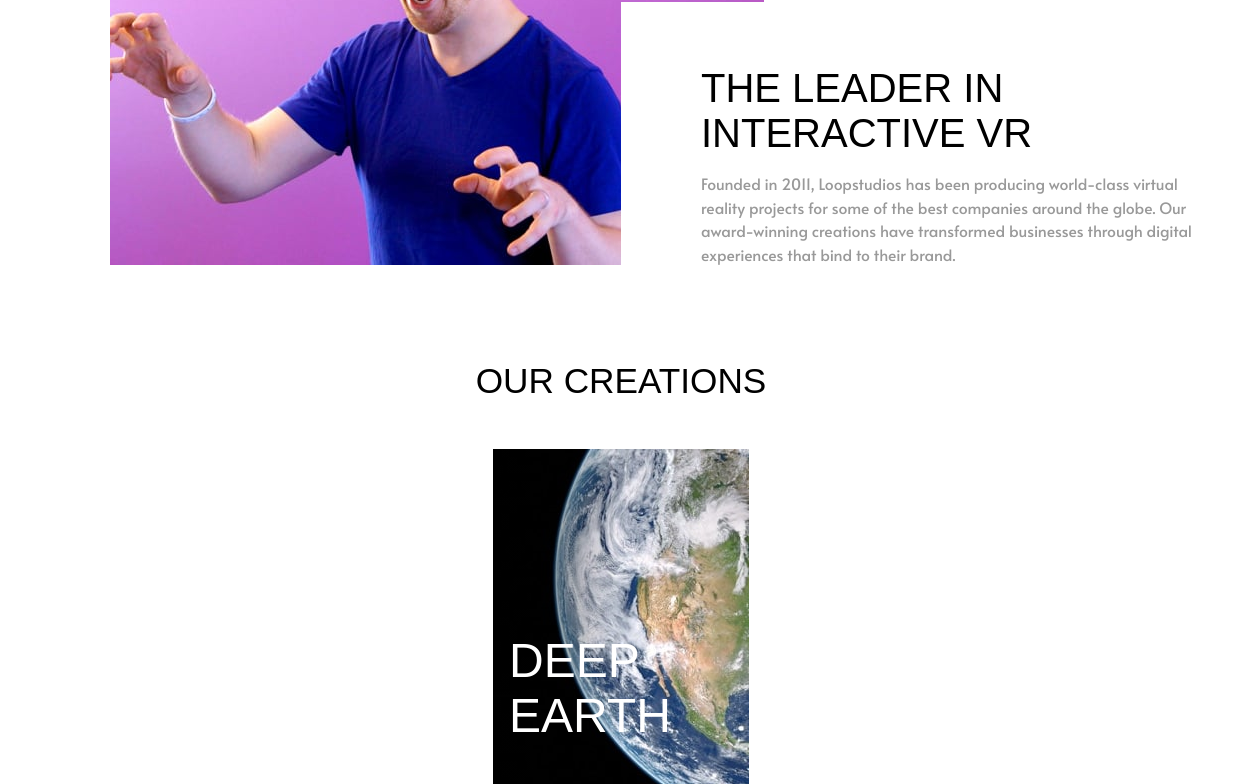
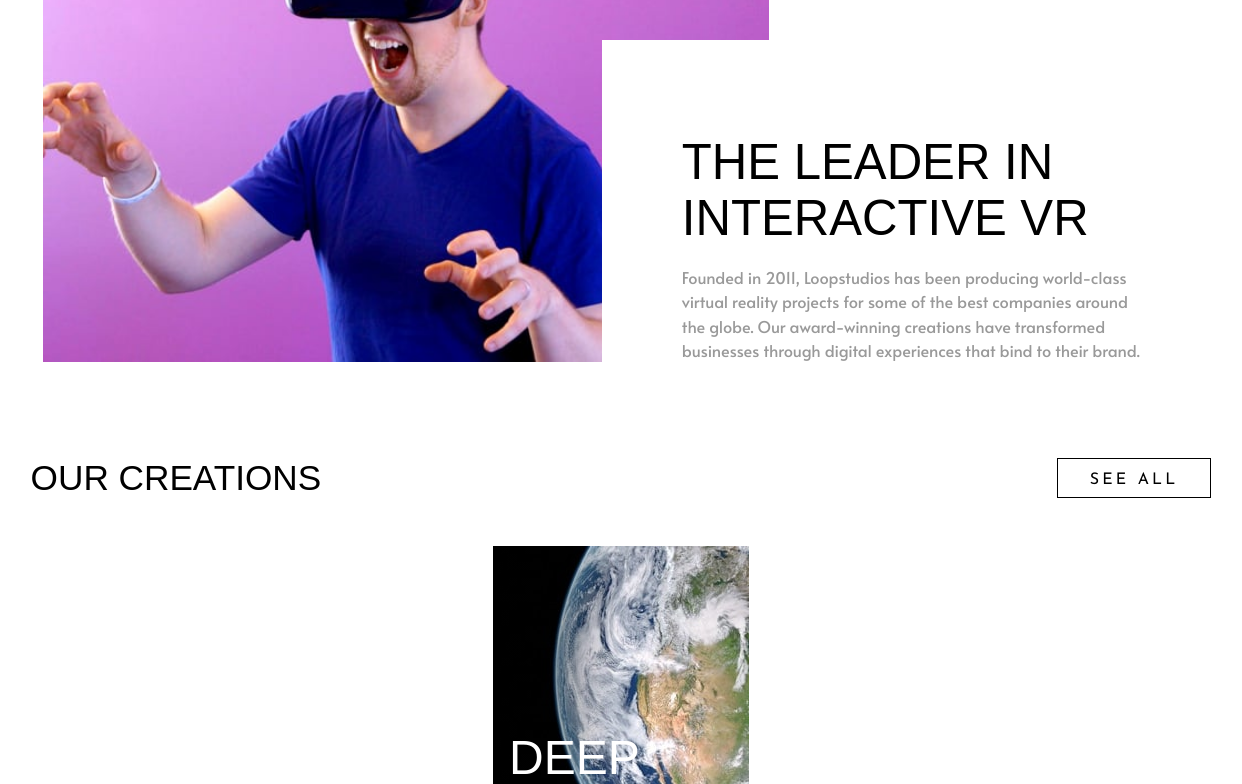
Before and after one commit to andwehehe/FMC-Loopstudio-landing-page, a React (Vite) app: page / in a window 1536 px wide. Shown: the part 960-1744 px from the top of the page, without its empty margins (147-1389 px from the left). Built offline with nearby package versions, Linux system fonts and the light colour scheme; a web font is replaced by a local one.

Commit message:
made introduction component responsive from 320px to 2560px

```diff
--- a/src/assets/components/Creations/Creations.jsx
+++ b/src/assets/components/Creations/Creations.jsx
@@ -23,22 +23,20 @@ function Creations({ isMobile }) {
   return(
     <section className={styles.creationsSection}>
 
-      <h2 className={styles.creationTitle}>OUR CREATIONS</h2>
+      <div className={styles.titleButton}>
+        <h2 className={styles.creationTitle}>OUR CREATIONS</h2>
+
+        <button
+          type="submit"
+          className={`${styles.seeAllBtn} ${styles.seeAllBtnTop}`}
+        >SEE ALL</button>
+      </div>
 
       <div className={styles.creations}>
         {
           creations.map(creation => {
             const { title, imageSRC, key } = creation;
             const { mobile, desktop } = imageSRC;
-            let correctImage;
-
-            if(isMobile) {
-              correctImage = mobile;
-            } else {
-              correctImage = desktop;
-            }
-
-
 
             return(
               <div
@@ -46,7 +44,7 @@ function Creations({ isMobile }) {
                 className={styles.cards}
               >
 
-                <img src={correctImage} alt={title} />
+                <img src={isMobile ? mobile : desktop} alt={title} />
                 <p className={`${styles.cardTitle} ${styles[key]}`}> {title} </p>
 
               </div>
--- a/src/assets/components/Creations/Creations.module.css
+++ b/src/assets/components/Creations/Creations.module.css
@@ -5,6 +5,10 @@
   justify-content: center;
   padding-inline: 1.5rem;
   margin-block-end: 3rem;
+}
+
+.titleButton {
+  display: block;
 }
 
 .creationTitle {
@@ -57,3 +61,40 @@
   margin-block: 2rem;
   width: 50%;
 }
+
+.seeAllBtnTop {
+  display: none;
+}
+
+@media (min-width: 48rem) {
+  .creationsSection {
+    margin-inline: auto;
+    width: clamp(42rem, 80vw, 125rem);
+  }
+
+  .titleButton {
+    display: flex;
+    justify-content: space-between;
+    align-items: center;
+    margin-block-end: 3rem;
+    width: 100%;
+  }
+
+  .creationTitle {
+    margin: 0;
+  }
+
+  .seeAllBtn {
+    display: none;
+  }
+
+  .seeAllBtnTop {
+    display: block;
+  }
+
+  .seeAllBtnTop {
+    margin: 0;
+    width: max-content;
+    padding-inline: 2rem;
+  }
+}
--- a/src/assets/components/Header/Header.module.css
+++ b/src/assets/components/Header/Header.module.css
@@ -46,7 +46,7 @@
   gap: clamp(1rem, 2.3vw, 2rem);
 }
 
-@media (min-width: 768px) {
+@media (min-width: 48rem) {
 
   .heroSection {
     padding-inline: 11.5vw;
--- a/src/assets/components/Introduction/Introduction.jsx
+++ b/src/assets/components/Introduction/Introduction.jsx
@@ -13,7 +13,7 @@ function Introduction() {
 
       <div className={styles.introInfo}>
         <h2 className={styles.introTitle}>
-          THE LEADER IN INTERACTIVE VR
+          THE LEADER IN <br className={styles.moleBr}/> INTERACTIVE VR
         </h2>
 
         <p className={styles.introDescription}>
--- a/src/assets/components/Introduction/Introduction.module.css
+++ b/src/assets/components/Introduction/Introduction.module.css
@@ -11,6 +11,8 @@
   font-weight: var(--fw-300);
   text-align: center;
   margin-block: 3rem 1rem;
+  margin-block-start: clamp(3rem, 3vw, 7rem);
+  margin-block-end: clamp(1rem, 1.3vw, 2.5rem);
 }
 
 .introInfo {
@@ -27,35 +29,47 @@
   max-width: 40rem;
 }
 
+.moleBr {
+  display: none;
+}
+
 @media (min-width: 90rem) {
   .introductionComponent {
     position: relative;
     flex-direction: row;
     justify-content: center;
     margin-inline: auto;
-    width: 75vw;
+    margin-block-start: clamp(3rem, 2.5vw, 10rem);
+    width: 90vw;
   }
 
   .introInfo {
     position: absolute;
-    right: 0%;
-    bottom: 14.8%;
-    padding-block-start: 1rem;
-    padding-inline-start: 5rem;
+    right: 1.2rem;
+    bottom: 5.9rem;
+    padding-block-start: clamp(2.5rem, 3vw, 5rem);
+    padding-inline-start: clamp(5rem, 5vw, 8rem);
     width: 50%;
   }
 
   .introTitle {
     text-align: left;
-    font-size: 2.5rem;
+    font-size: clamp(3rem, 3.2vw, 5rem);
   }
 
   .introDescription {
     text-align: left;
-    font-size: 0.98rem;
+    font-size: clamp(0.96rem, 1.06vw, 2rem);
+    max-width: clamp(28rem, 30vw, 50rem);
   }
 
   .introImg {
-    margin-inline-end: 23rem;
+    margin-inline-end: 50rem;
+    margin-inline-end: clamp(26rem, 28vw, 50rem);
+    width: 55%;
+  }
+
+  .moleBr {
+    display: block;
   }
 }
```
